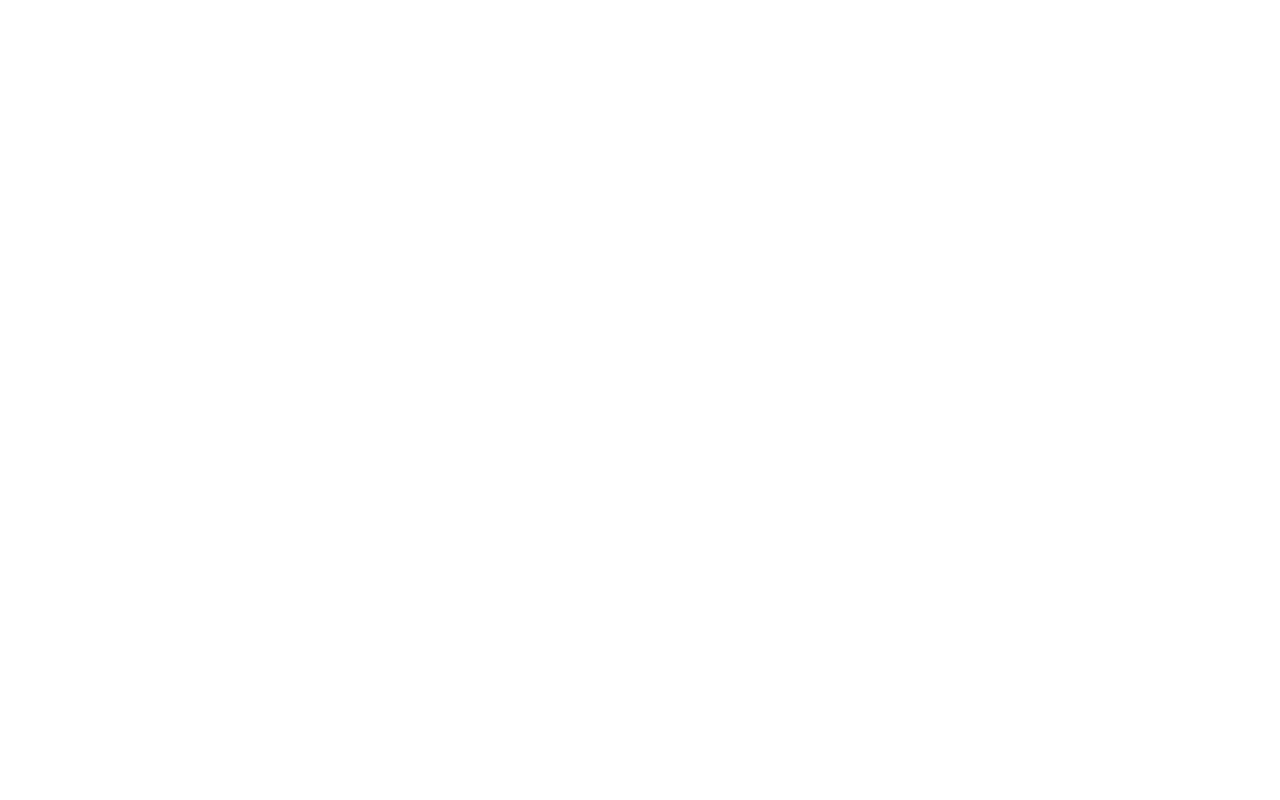
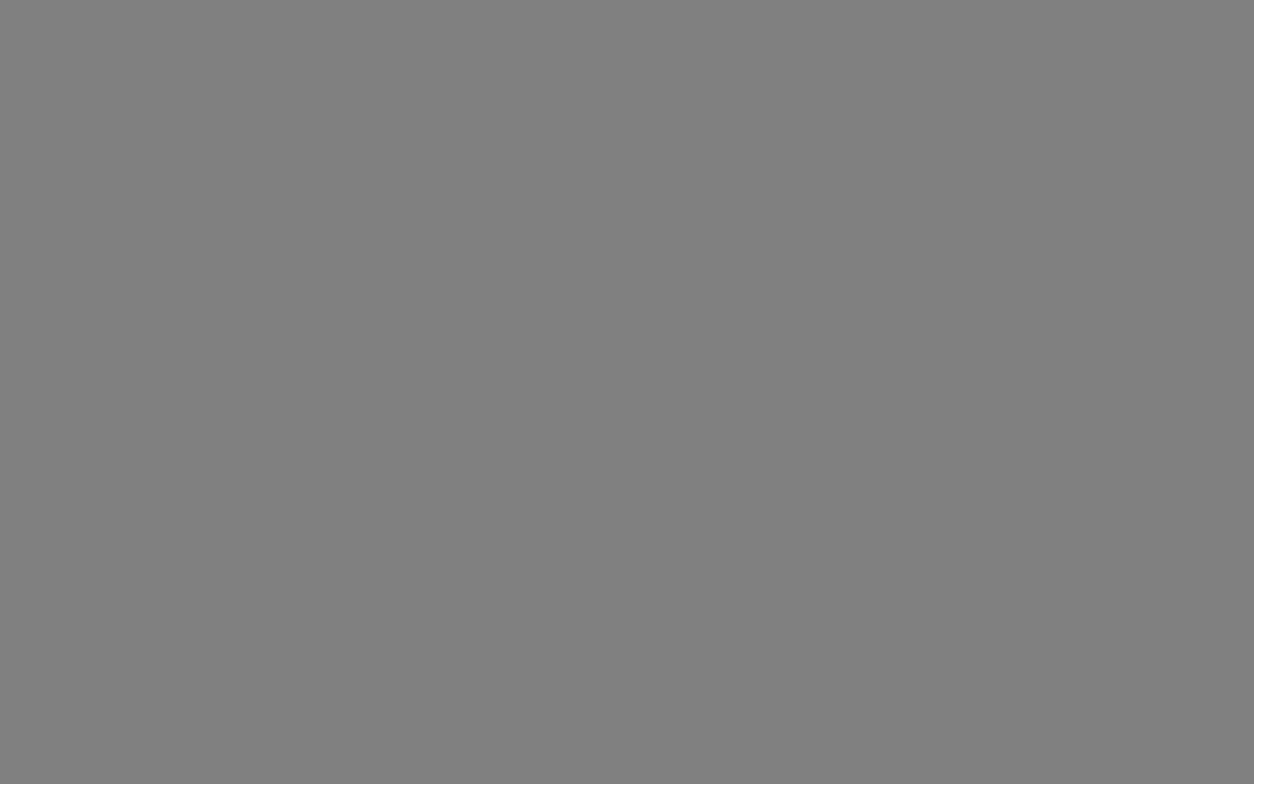
Before and after one commit to imuyip/kaleidoscope, a website: page index.html in a window 1280 px wide. Drawn offline with nearby package versions, Linux system fonts and the light colour scheme.

Commit message:
added stylsheet, created canvas

```diff
--- a/index.html
+++ b/index.html
@@ -3,9 +3,10 @@
   <head>
     <meta charset="utf-8">
     <title>Kaleidoscope</title>
+  <link type="text/css" rel="stylesheet" href="./styles/stylesheet.css"/>
   </head>
   <body>
-    <div id="kaleidoscope" style="height: 98vh; width:98vw"></div>
+    <div id="canvas" style="height: 98vh; width:98vw"></div>
   <script src="./node_modules/d3/d3.min.js"></script>
   <script src="./scripts/main.js"></script>
   </body>
--- a/scripts/main.js
+++ b/scripts/main.js
@@ -0,0 +1,5 @@
+var svg = d3.select("#canvas")
+  .append("svg")
+  .attr("height","100%")
+  .attr("width","100%")
+  .style("background-color","grey");
--- /dev/null
+++ b/styles/stylesheet.css
@@ -0,0 +1,3 @@
+body, div {
+  margin:0px;
+}
```
